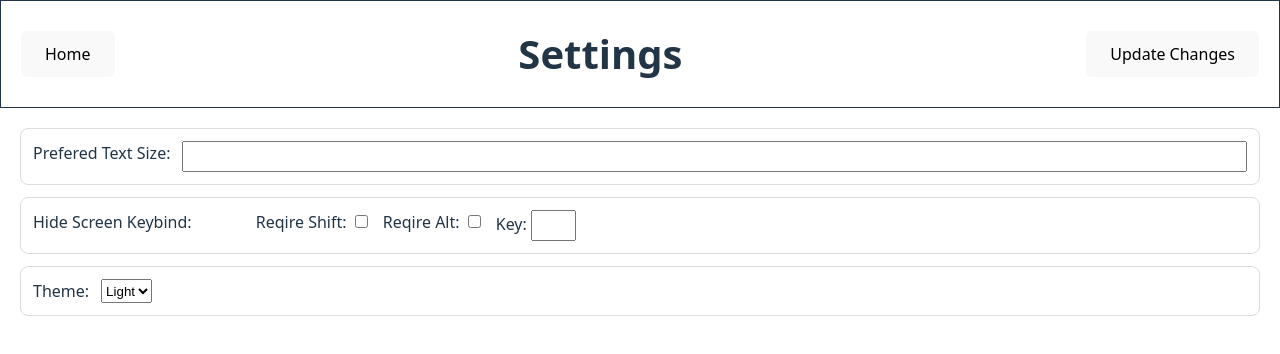
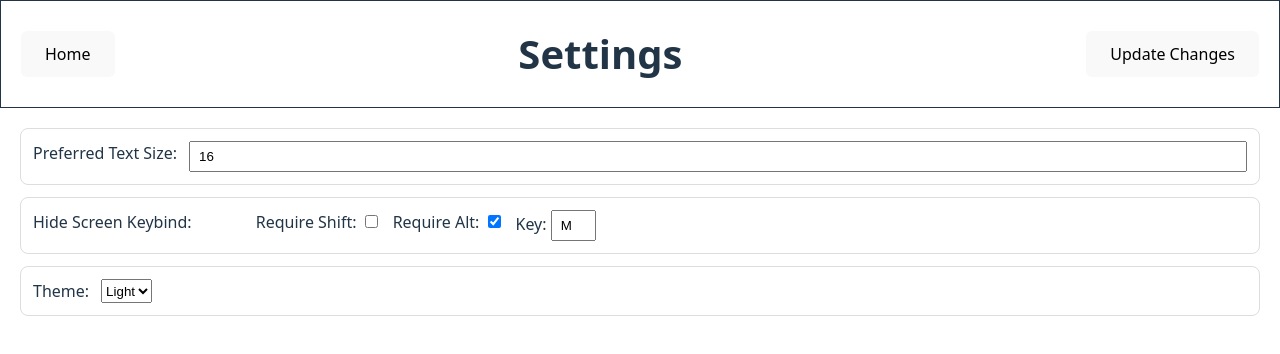
Before and after one commit to andreyg8479/Lock-In, a React app in the folder frontend/: page /Settings in a window 1280 px wide. Shown: the top 354 px of the page. Built offline with nearby package versions, Linux system fonts and the light colour scheme; no server answers; the HTML template or start-up script is replaced by a standard one.

Commit message:
Settings page fronted 2

```diff
--- a/frontend/src/Settings.tsx
+++ b/frontend/src/Settings.tsx
@@ -7,6 +7,18 @@ import './Settings.css'
 function Settings() {
 
 	const navigate = useNavigate();
+
+
+
+	const [prefSize, setPrefSize] = useState(16);
+
+	const [key, setKey] = useState("M");
+	const [shift, setShift] = useState(false);
+	const [alt, setAlt] = useState(true);
+
+	const [theme, setTheme] = useState("light");
+
+
 
 	useEffect(() => {
 
@@ -30,7 +42,7 @@ function Settings() {
 	}
 
 	function updateChanges() {
-		navigate("/");
+		//make sure the inputs are valid, then send them to the the WebSocketConnect
 	}
 
   return (
@@ -48,20 +60,20 @@ function Settings() {
 		<div className="settings-section">
 
 			<div className="settings-row">
-Prefered Text Size:
-				<input type="number" id="pref-text-size" />
+Preferred Text Size:
+				<input type="number" id="pref-text-size" value={prefSize} onChange={(e) => setPrefSize(Number(e.target.value))}/>
 			</div>
 
 			<div className="settings-row">
 Hide Screen Keybind: 							&emsp;&emsp;&emsp;
-				<div id="thing"> Reqire Shift: <input type="checkbox" id="shift"/> </div>
-				<div id="thing"> Reqire Alt: <input type="checkbox" id="alt"/> </div>
-				<div id="thing"> Key: <input type="text" id="charInput" maxlength="1" size="1"/> </div>
+				<div id="thing"> Require Shift: <input type="checkbox" id="shift" checked={shift} onChange={(e) => setShift(e.target.checked)}/> </div>
+				<div id="thing"> Require Alt: <input type="checkbox" id="alt" checked={alt} onChange={(e) => setAlt(e.target.checked)}/> </div>
+				<div id="thing"> Key: <input type="text" id="charInput" maxLength="1" size="1" value ={key} onChange={(e) => setKey(e.target.value.toUpperCase())} /> </div>
 			</div>
 
 			<div className="settings-row">
 Theme:
-				<select id="theme">
+				<select id="theme" value={theme} onChange={(e) => setTheme(e.target.value)}>
 				  <option value="light">Light</option>
 				  <option value="dark">Dark</option>
 				</select>
```
